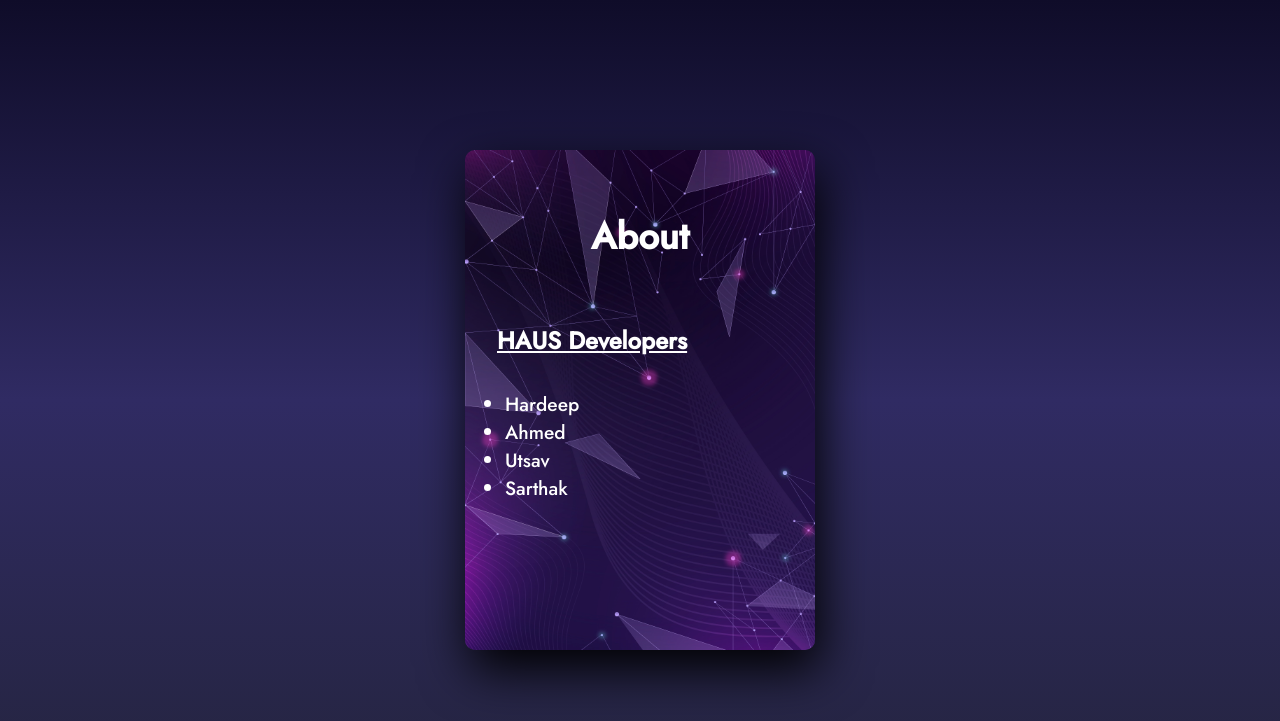
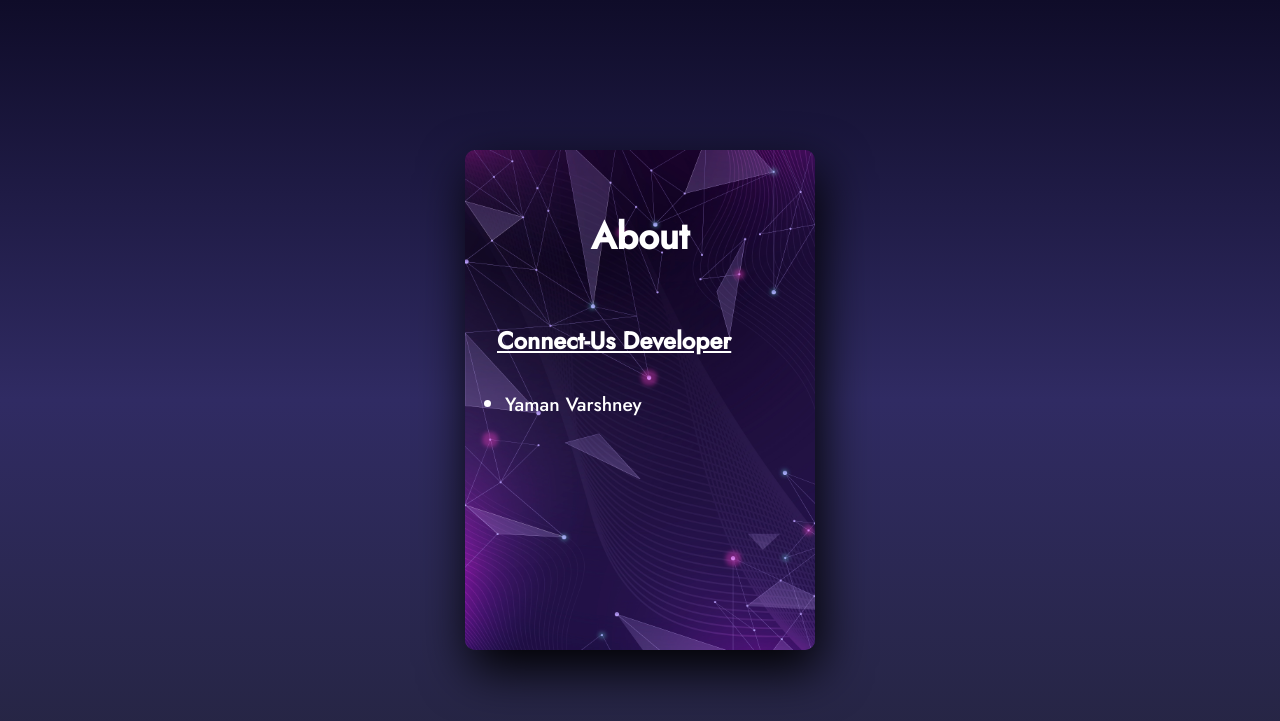
Before and after one commit to Yaman-Varshney/Connect-Us, a Django app: page /about/ in a window 1280 px wide. Shown: the top 721 px of the page. Run offline with Django 3.2, Linux system fonts and the light colour scheme; a user stored in the database is signed in.

Commit message:
Update About.html

```diff
--- a/Student/templates/Student/About.html
+++ b/Student/templates/Student/About.html
@@ -79,13 +79,11 @@ li{
       <div class="aanounce">
         <label for="chk" aria-hidden="true">About</label>
 
-        <h2>HAUS Developers</h2>
+        <h2>Connect-Us Developer</h2>
 
         <ul>
-            <li>Hardeep</li>
-            <li>Ahmed</li>
-            <li>Utsav</li>
-            <li>Sarthak</li>
+            <li>Yaman Varshney</li>
+
         </ul>
 
       </div>
@@ -105,9 +103,9 @@ li{
           <h1 class="ml5">
               <span class="text-wrapper">
                 <span class="line line1"></span>
-                <span class="letters letters-left">HAUS</span>
+                <span class="letters letters-left">Connect</span>
                 <span class="letters ampersand">~</span>
-                <span class="letters letters-right">Connect</span>
+                <span class="letters letters-right">Us</span>
                 <span class="line line2"></span>
               </span>
             </h1>
```
